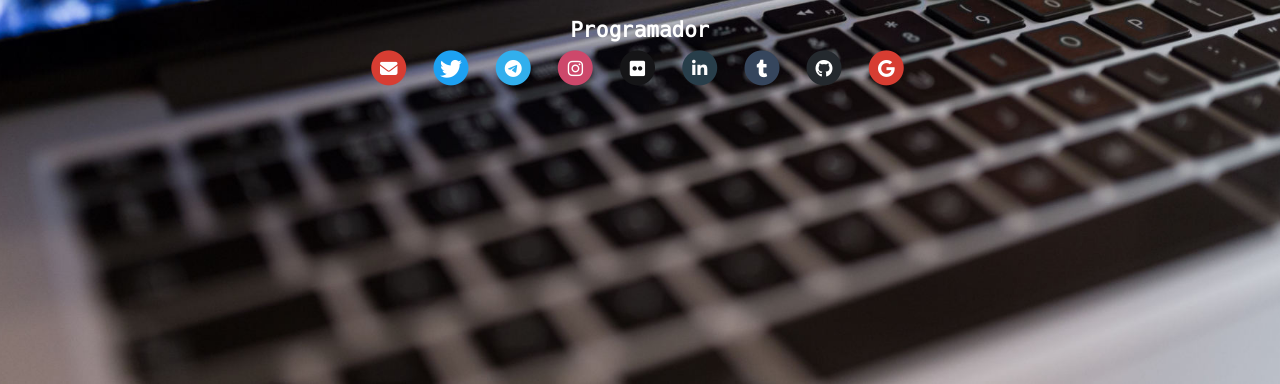
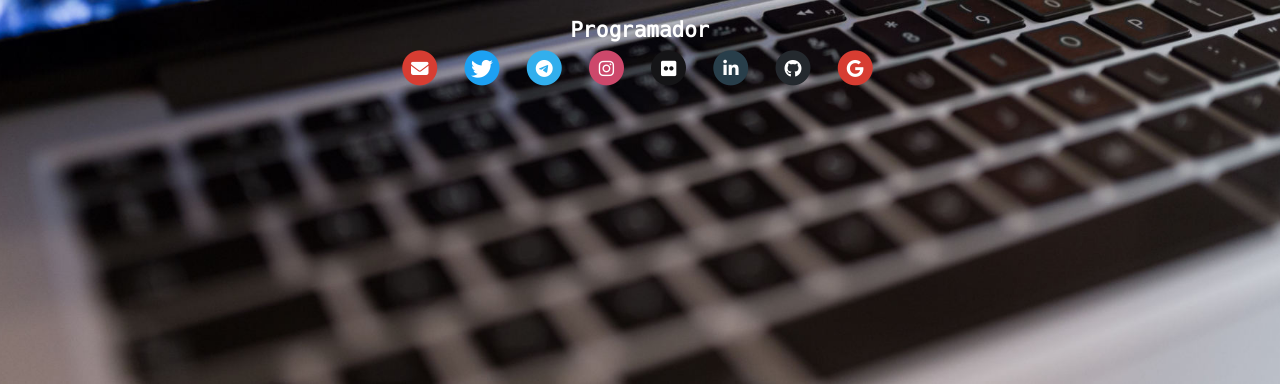
Before and after one commit to JoseBahamonde/web, a website: page src/index.html in a window 1280 px wide. Shown: the part 416-800 px from the top of the page. Drawn offline with nearby package versions, Linux system fonts and the light colour scheme; files that its build step writes are made by us from their sources.

Commit message:
feat: Removed tumblr link

```diff
--- a/src/index.html
+++ b/src/index.html
@@ -75,14 +75,6 @@
                         </a>
                     </li>
                     <li>
-                        <a class="social-icon" href="http://www.fraseoloxiaavanzada.tumblr.com" title="Un blog no que anoto frases que escoito por ah&iacute;" target="_blank">
-                            <span class="fa-stack fa-lg social-icon-tumblr">
-                                <i class="fa fa-circle fa-stack-2x social-icon-background"></i>
-                                <i class="fab fa-tumblr fa-stack-1x social-icon-foreground"></i>
-                            </span>
-                        </a>
-                    </li>
-                    <li>
                         <a class="social-icon" href="http://www.github.com/bahamondev" title="O meu perfil de github" target="_blank">
                             <span class="fa-stack fa-lg social-icon-github">
                                 <i class="fa fa-circle fa-stack-2x social-icon-background"></i>
--- a/src/styles/common.css
+++ b/src/styles/common.css
@@ -63,10 +63,6 @@ header {
 	color: rgb(29, 161, 242);
 }
 
-.social-icon-tumblr {
-	color: #36465d;
-}
-
 .social-icon-mail, .social-icon-google {
 	color: #d73d32;
 }
```
